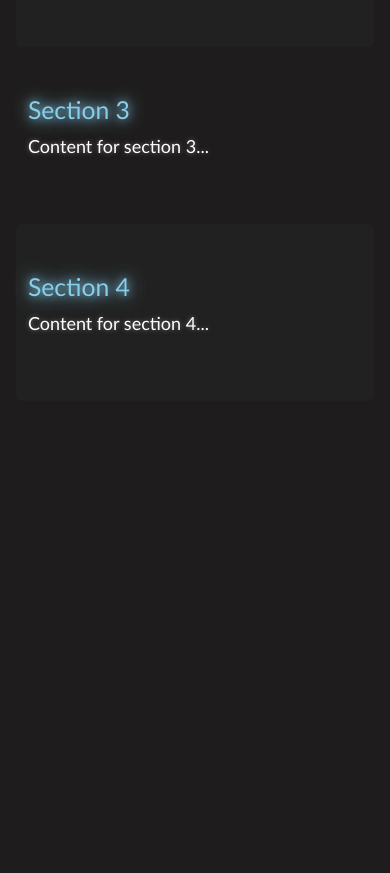
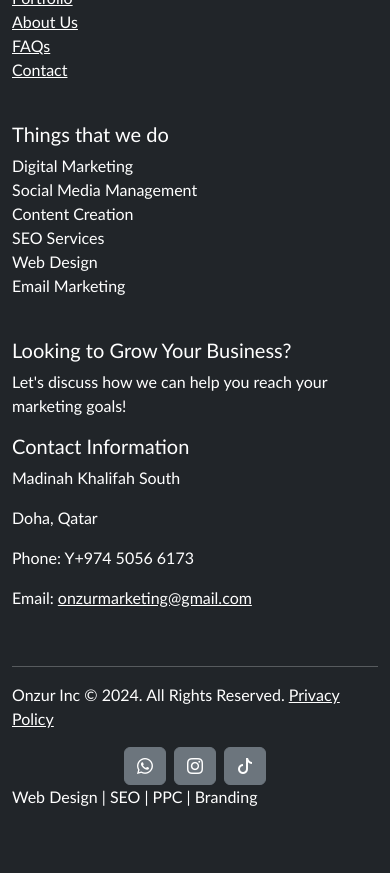
Before and after one commit to SalmanDEmad/onzur, a Flask app: page / in a window 390 px wide; the page is wider, and only the part inside the window is pictured. Shown: the part 1571-2444 px from the top of that part. Before the commit the page ends 1903 px from the top of that part, so only its background shows below. Run offline with Flask 3, Linux system fonts and the light colour scheme.

Commit message:
added footer, fixed some css stuff and added reloading for html code change

```diff
--- a/main.py
+++ b/app.py
@@ -1,6 +1,10 @@
 from flask import Flask, render_template
 
 app = Flask(__name__)
+
+# Set TEMPLATES_AUTO_RELOAD to True
+app.config['TEMPLATES_AUTO_RELOAD'] = True
+app.config['DEBUG'] = True
 
 @app.route("/")
 def home():
--- /dev/null
+++ b/passenger_wsgi.py
@@ -0,0 +1 @@
+from app import app as application
--- a/templates/base.html
+++ b/templates/base.html
@@ -9,6 +9,7 @@
     <link href="https://cdn.jsdelivr.net/npm/bootstrap@5.3.0/dist/css/bootstrap.min.css" rel="stylesheet">
     <link rel="preconnect" href="https://fonts.googleapis.com">
     <link rel="preconnect" href="https://fonts.gstatic.com" crossorigin>
+    <link rel="stylesheet" href="https://cdn.jsdelivr.net/npm/bootstrap-icons@1.11.3/font/bootstrap-icons.min.css">
     <link href="https://fonts.googleapis.com/css2?family=Roboto:ital,wght@0,100;0,300;0,400;0,500;0,700;0,900;1,100;1,300;1,400;1,500;1,700;1,900&display=swap" rel="stylesheet">
 </head>
 
@@ -32,7 +33,7 @@
     <nav class="navbar navbar-expand-lg navbar-light bg-light justify-content-center">
         <div class="container mx-2">
             <a class="navbar-brand" href="#">
-                <img src="https://onzur.net/wp-content/uploads/2023/10/Onzur-Web-Logo.png" alt="Navbar Icon" height="30" class="d-inline-block align-top">
+                <img src="{{ url_for('static', filename='images/navicon.png') }}" alt="Navbar Icon" height="30" class="d-inline-block align-top">
             </a>
             <button class="navbar-toggler" type="button" data-bs-toggle="collapse" data-bs-target="#navbarNav" aria-controls="navbarNav" aria-expanded="false" aria-label="Toggle navigation">
                 <span class="navbar-toggler-icon"></span>
@@ -52,12 +53,6 @@
                         <a class="nav-link" href="/about">About Us</a> <!-- Assuming this is a SPA section -->
                     </li>
                     <li class="nav-item px-4 rounded">
-                        <a class="nav-link" href="#blog">Blog</a> <!-- Assuming this is a SPA section -->
-                    </li>
-                    <li class="nav-item px-4 rounded">
-                        <a class="nav-link" href="#testimonials">Testimonials</a> <!-- Assuming this is a SPA section -->
-                    </li>
-                    <li class="nav-item px-4 rounded">
                         <a class="nav-link" href="#faqs">FAQs</a> <!-- Assuming this is a SPA section -->
                     </li>
                     <li class="nav-item px-4 rounded">
@@ -73,6 +68,61 @@
 
 {% block content %}{% endblock %}
 
+<footer class="bg-dark text-white py-5">
+    <div class="container">
+        <img src="{{ url_for('static', filename='images/navicon.png') }}" alt="Footer Logo" height="75">
+        <div class="row">
+            <div class="col-lg-4 mb-4">
+                <p class="mt-3 fs-5">Lorem ipsum dolor sit amet, consectetur adipiscing elit. Sed do eiusmod tempor incididunt ut labore et dolore magna aliqua.</p>
+                <ul class="list-unstyled">
+                    <li><a href="/" class="text-white">Home</a></li>
+                    <li><a href="/services" class="text-white">Services</a></li>
+                    <li><a href="/portfolio" class="text-white">Portfolio</a></li>
+                    <li><a href="/about" class="text-white">About Us</a></li>
+                    <li><a href="#faqs" class="text-white">FAQs</a></li>
+                    <li><a href="#contact" class="text-white">Contact</a></li>
+                </ul>
+            </div>
+            <div class="col-lg-4 mb-4">
+                <h5>Things that we do</h5>
+                <ul class="list-unstyled">
+                    <li>Digital Marketing</li>
+                    <li>Social Media Management</li>
+                    <li>Content Creation</li>
+                    <li>SEO Services</li>
+                    <li>Web Design</li>
+                    <li>Email Marketing</li>
+                </ul>
+            </div>
+            <div class="col-lg-4 mb-4">
+                <h5>Looking to Grow Your Business?</h5>
+                <p>Let's discuss how we can help you reach your marketing goals!</p>
+
+                <h5 class="mt-3">Contact Information</h5>
+                <p>Madinah Khalifah South</p>
+                <p>Doha, Qatar</p>
+                <p>Phone: Y+974 5056 6173</p>
+                <p>Email: <a href="mailto:onzurmarketing@gmail.com" class="text-white">onzurmarketing@gmail.com</a></p>
+            </div>
+
+        </div>
+        <hr class="border-light">
+        <div class="row">
+            <div class="col-lg-4">
+                <p>Onzur Inc &copy; 2024. All Rights Reserved. <a href="#" class="text-white">Privacy Policy</a></p>
+            </div>
+            <div class="col-lg-4 mx-auto d-flex justify-content-center">
+                <button type="button" class="btn btn-secondary mx-1"><i class="bi bi-whatsapp"></i></button>
+                <button type="button" class="btn btn-secondary mx-1"><i class="bi bi-instagram"></i></button>
+                <button type="button" class="btn btn-secondary mx-1"><i class="bi bi-tiktok"></i></button>
+            </div>
+
+            <div class="col-lg-4 text-lg-end">
+                <p>Web Design | SEO | PPC | Branding</p>
+            </div>
+        </div>
+    </div>
+</footer>
 
     <!-- Bootstrap JS and Popper.js scripts (required for some Bootstrap features) -->
     <script src="https://cdn.jsdelivr.net/npm/@popperjs/core@2.11.6/dist/umd/popper.min.js"></script>
--- a/templates/home.html
+++ b/templates/home.html
@@ -5,12 +5,12 @@
 
 {% block content %}
 <style>
-    h2 {
+    h1 {
         color: #87CEEB; /* Sky blue color, for contrast and visibility */
-        text-shadow: 0 0 10px #87CEEB, 0 0 20px #87CEEB; /* Glowing effect */
+        text-shadow: 0 0 10px rgba(200, 200, 200, 0.5); /* Light gray glow */
     }
 
-    p {
+    p.section-p {
         color: #FFFFFF; /* White color for high contrast */
         text-shadow: 0 0 5px rgba(200, 200, 200, 0.5); /* Light gray glow */
         font-size: 18px !important;
@@ -66,6 +66,10 @@
         font-weight: 800;
     }
 
+    .video-section {
+            background: linear-gradient(180deg, rgba(0, 0, 0, 1) 50%, rgba(9, 9, 121, 0) 70%, rgba(255, 255, 255, 1) 100%);
+    }
+
     /* Transition */
     @keyframes marquee {
         0% {
@@ -90,22 +94,21 @@
     }
 </style>
 
-<div class="container p-3">
     <!-- Section 1 -->
 <section class="py-5">
     <div class="container position-relative pt-3 pt-sm-8 pt-lg-12 container-xl">
         <div class="row">
             <div class="col-md-6 px-5 my-auto">
-                <h2><b>Onzur:</b> Be Seen, Not Just Watched</h2>
-                <p>At Onzur Marketing, we bridge the gap between looking and being looked at. Leveraging the latest in digital marketing trends and cutting-edge technology, we ensure your business doesn't just observe the marketplace but stands out within it. Through innovative strategies and advanced tech solutions, we help you lead in visibility and influence.</p>
+                <h1><b>Onzur:</b> Be Seen, Not Just Watched</h1>
+                <p class="section-p">We are a Digital Marketing Agency, that will transform your business from zero to hero. Our expert skills and experience in the field has helped dozens of businesses with zero sales to achieving thousand leads a day. For inquiry, contact our representative on call directly now:</p>
                 <a href="#" class="btn btn-light btn-lg">Start Your Journey</a>
             </div>
             <div class="col-md-6">
-                <img class="img-fluid" src="{{ url_for('static', path='images/bozgort.png') }}" alt="My Image">
+                <img class="img-fluid" src="{{ url_for('static', filename='images/bozgort.png') }}" alt="My Image">
             </div>
         </div>
     </div>
-    <div class="ticker-wrap">
+    <!-- <div class="ticker-wrap">
         <div class="ticker">
             <span class="item-collection-1">
                 <span class="item">Under Construction ⚠️</span>
@@ -136,27 +139,11 @@
                 <span class="item">Under Construction ⚠️</span>
             </span>
         </div>
-    </div>
-</section>
-
-
-<!-- Section 2 -->
-<section class="py-5 bg-gray rounded">
-  <div class="container">
-    <div class="row justify-content-center ">
-      <div class="col-md-6 text-center mb-3 mb-md-0">
-        <h2>Section 2</h2>
-        <p>Content for section 2...</p>
-      </div>
-      <div class="col-md-6 text-center">
-        <img class="img-fluid rounded-5" src="https://picsum.photos/400/400" alt="My Image 2">
-      </div>
-    </div>
-  </div>
+    </div> -->
 </section>
 
 <!-- Section 3 -->
-<section class="py-5">
+<section class="py-5 bg-light">
     <div class="container">
         <h2>Section 3</h2>
         <p>Content for section 3...</p>
--- a/templates/portfolio.html
+++ b/templates/portfolio.html
@@ -118,17 +118,17 @@
                     <div class="row bg-dark rounded p-4 mb-4">
                         <h4 class="p-0">ahlulhaqqnetwork.com</h4>
                         <p class="p-0">A news organization providing in-depth coverage and analysis of current events.</p>
-                        <img src="https://picsum.photos/800/300?random=1" class="img-fluid-lg p-0" alt="Ahlulhaqq Network">
+                        <img src="{{ url_for('static', filename='images/websites/ahn.png') }}" class="img-fluid-lg p-0" alt="Ahlulhaqq Network">
                     </div>
                     <div class="row bg-dark rounded p-4 mb-4">
                         <h4 class="p-0">doctorquk.com</h4>
                         <p class="p-0">A beauty specialist offering expert advice and treatments for skin care and aesthetics.</p>
-                        <img src="https://picsum.photos/800/300?random=2" class="img-fluid p-0" alt="Doctor Q UK">
+                        <img src="{{ url_for('static', filename='images/websites/doctorquk.png') }}" class="img-fluid p-0" alt="Doctor Q UK">
                     </div>
                     <div class="row bg-dark rounded p-4 mb-4">
                         <h4 class="p-0">dev.onzur.net</h4>
                         <p class="p-0">A website for artists to display their portfolio and reach a wider audience.</p>
-                        <img src="https://picsum.photos/800/300?random=3" class="img-fluid p-0" alt="Onzur Dev">
+                        <img src="{{ url_for('static', filename='images/websites/magma.png') }}" class="img-fluid p-0" alt="Onzur Dev">
                     </div>
 
                 </div>
--- a/wsgi.py
+++ /dev/null
@@ -1,4 +0,0 @@
-from main import app
-from a2wsgi import WSGIMiddleware
-
-application = WSGIMiddleware(app)
```
Also changed, not shown: templates/about.html (+6 -6 lines), static/images/image.png (deleted), static/images/navicon.png (added), static/images/websites/ahn.png (added), static/images/websites/doctorquk.png (added), static/images/websites/magma.png (added).
